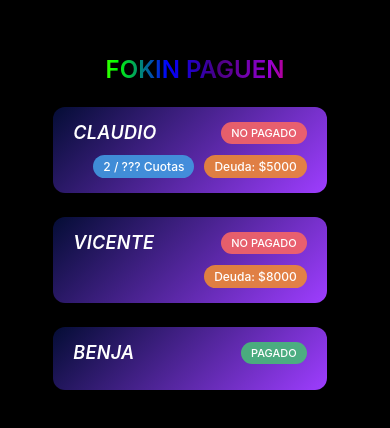
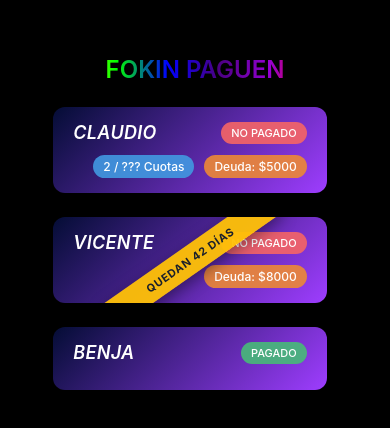
Before and after one commit to JavierQaZ/deudas-team, a React (Create React App) app: page / in a window 390 px wide. Shown: the part 204-632 px from the top of the page. Built offline with nearby package versions, Linux system fonts and the light colour scheme.

Commit message:
test v0.3

```diff
--- a/package.json
+++ b/package.json
@@ -1,6 +1,6 @@
 {
   "name": "deudas-team",
-  "version": "0.2.1",
+  "version": "0.3",
   "private": true,
   "homepage": "https://javierqaz.github.io/deudas-team",
   "dependencies": {
--- a/src/components/deudor.css
+++ b/src/components/deudor.css
@@ -9,11 +9,40 @@
   max-width: 800px;
   position: relative;
   width: 100%;
+  overflow: hidden;
 }
 
 .deu-container:hover {
   transform: translateY(-2px);
   box-shadow: 0 6px 12px rgba(0, 0, 0, 0.15);
+}
+
+/* Recuadro diagonal al centro de la tarjeta */
+.deu-plazo-diagonal {
+  position: absolute;
+  top: 50%;
+  left: 50%;
+  transform: translate(-50%, -50%);
+  width: 100%;
+  height: 100%;
+  display: flex;
+  align-items: center;
+  justify-content: center;
+  pointer-events: none;
+  z-index: 10;
+}
+
+.deu-plazo-contenido {
+  background: rgba(255, 193, 7, 0.95);
+  color: #1a202c;
+  text-align: center;
+  font-size: 13px;
+  font-weight: 700;
+  padding: 10px 80px;
+  transform: rotate(-35deg);
+  box-shadow: 0 4px 15px rgba(0, 0, 0, 0.4);
+  letter-spacing: 0.8px;
+  white-space: nowrap;
 }
 
 .deu-info {
@@ -44,6 +73,7 @@
   font-size: 14px;
   font-weight: 500;
   backdrop-filter: blur(10px);
+  z-index: 1;
 }
 
 .deu-detalles {
@@ -99,6 +129,11 @@
     right: 25px;
   }
 
+  .deu-plazo-contenido {
+    font-size: 12px;
+    padding: 8px 60px;
+  }
+
   .deu-detalles {
     justify-content: flex-end;
   }
@@ -131,6 +166,16 @@
     right: 20px;
   }
 
+  .deu-plazo-diagonal {
+    width: 130px;
+    height: 130px;
+  }
+
+  .deu-plazo-contenido {
+    font-size: 11px;
+    padding: 7px 50px;
+  }
+
   .deu-detalles {
     gap: 10px;
     justify-content: flex-end;
@@ -159,6 +204,16 @@
     right: 15px;
   }
 
+  .deu-plazo-diagonal {
+    width: 120px;
+    height: 120px;
+  }
+
+  .deu-plazo-contenido {
+    font-size: 10px;
+    padding: 6px 40px;
+  }
+
   .deu-detalles {
     justify-content: flex-end;
   }
--- a/src/components/deudor.js
+++ b/src/components/deudor.js
@@ -1,9 +1,32 @@
 import React from 'react';
 import './deudor.css';
 
-const Deudor = ({nombre, pagado, cuotas, num_cuotas, num_cuotas_pagadas, deuda}) => {
+const Deudor = ({nombre, pagado, cuotas, num_cuotas, num_cuotas_pagadas, deuda, plazo}) => {
+  // Calcular los días restantes
+  const calcularDiasRestantes = () => {
+    if (!plazo) return null;
+
+    const hoy = new Date();
+    const fechaPlazo = new Date(plazo);
+    const diferencia = fechaPlazo - hoy;
+    const dias = Math.ceil(diferencia / (1000 * 60 * 60 * 24));
+
+    return dias;
+  };
+
+  const diasRestantes = calcularDiasRestantes();
+
   return (
       <div className='deu-container'>
+        {/* Recuadro diagonal en la esquina superior derecha */}
+        {!pagado && diasRestantes !== null && (
+          <div className='deu-plazo-diagonal'>
+            <div className='deu-plazo-contenido'>
+              {diasRestantes === 1 ? 'QUEDA' : "QUEDAN"} {diasRestantes} {diasRestantes === 1 ? 'DÍA' : 'DÍAS'}
+            </div>
+          </div>
+        )}
+
         <span className={`estado ${pagado ? 'pagado' : 'no-pagado'}`}>
           {pagado ? 'PAGADO' : 'NO PAGADO'}
         </span>
--- a/src/data/data.json
+++ b/src/data/data.json
@@ -5,7 +5,8 @@
     "cuotas": true,
     "num_cuotas": "???",
     "num_cuotas_pagadas": "2",
-    "deuda": 5000
+    "deuda": 5000,
+    "plazo": null
   },
   {
     "nombre": "Vicente",
@@ -13,7 +14,8 @@
     "cuotas": false,
     "num_cuotas": "0",
     "num_cuotas_pagadas": "0",
-    "deuda": 8000
+    "deuda": 8000,
+    "plazo": "2025-11-24"
   },
   {
     "nombre": "Benja",
@@ -21,6 +23,7 @@
     "cuotas": false,
     "num_cuotas": "",
     "num_cuotas_pagadas": "",
-    "deuda": 0
+    "deuda": 0,
+    "plazo": null
   }
 ]
```
Also changed, not shown: 2 other files (tests, documents, lock files or other folders).
